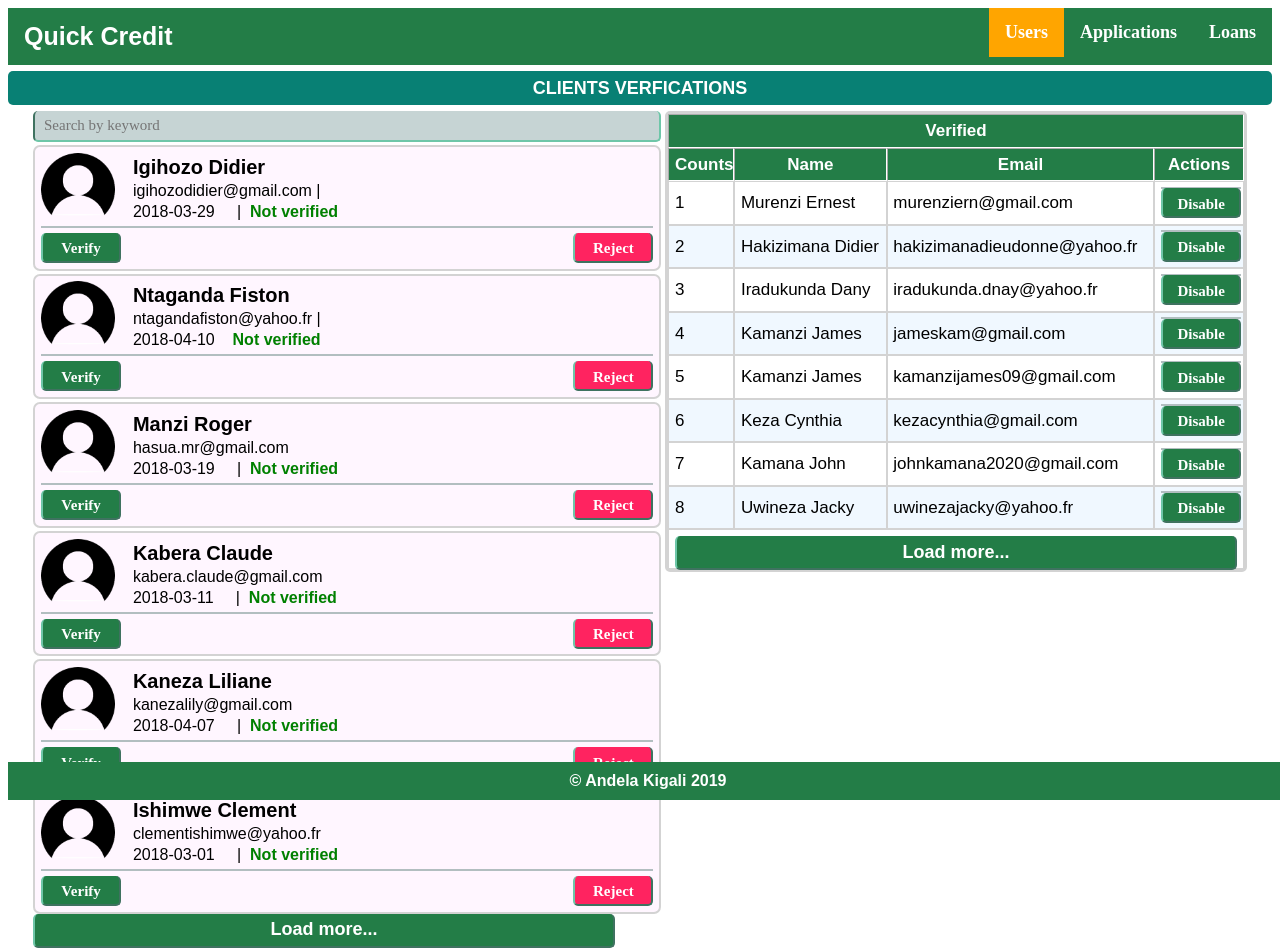
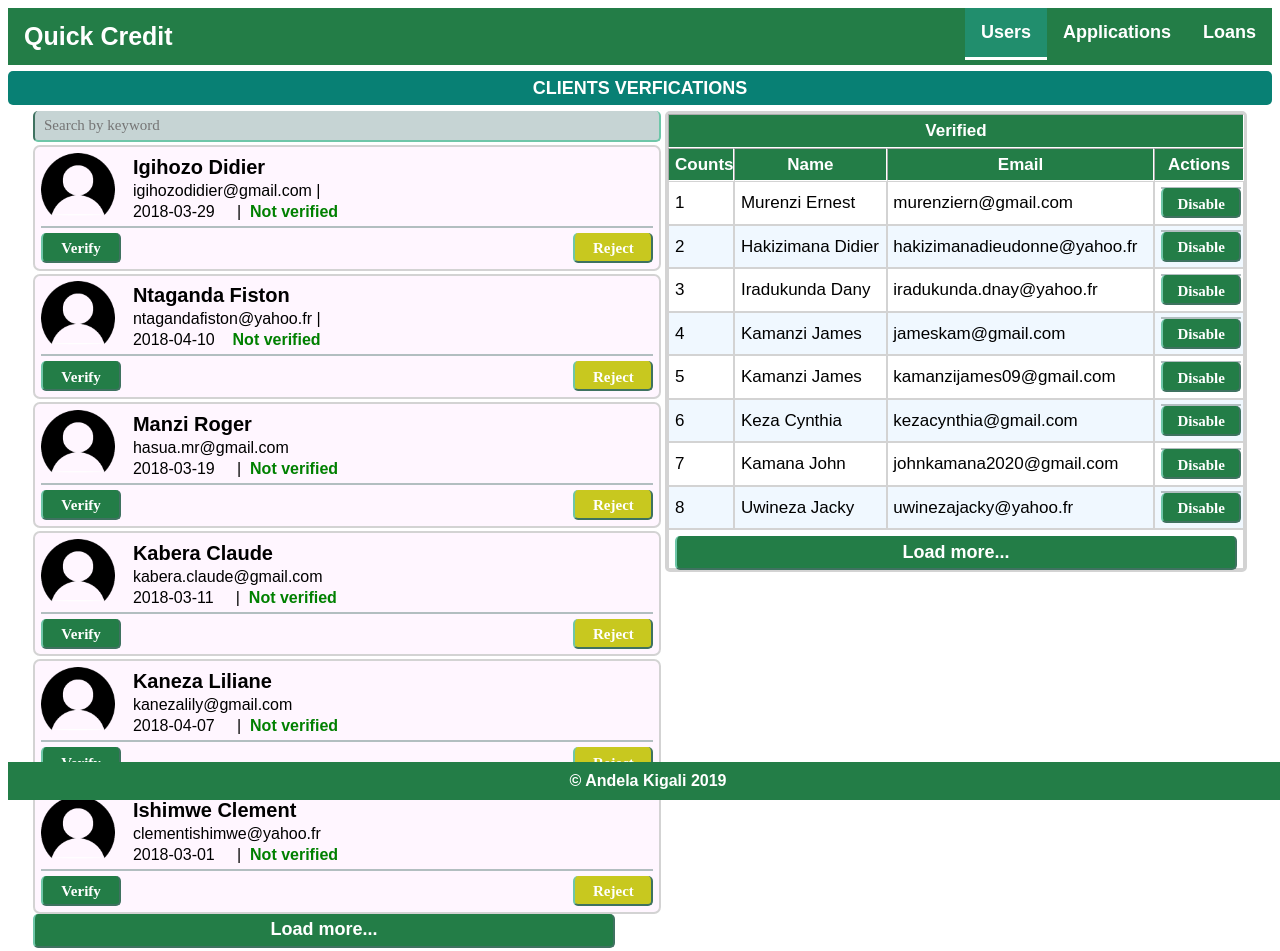
Before and after one commit to TheMottoRw/quickcredit, a website: page UI/clients.html in a window 1280 px wide. Drawn offline with Linux system fonts and the light colour scheme.

Commit message:
[chore] changes distractive colors
-change colors on menu background and when you hover it
-change background color of reject button

```diff
--- a/UI/css/styles.css
+++ b/UI/css/styles.css
@@ -121,14 +121,17 @@ li a {
   padding: 14px 16px;
   text-decoration: none;
   font-weight: bold;
-  font-size: 18px;
+	font-size: 18px;
+	font-family: Arial, Helvetica, sans-serif;
 }
 
 li a:hover {
-  background-color: blue;
+	background-color: rgba(30,168,166,0.4);
+	border-bottom: solid white 3px;
 }
 .active{
-	background-color:orange;
+	background-color:rgba(30,168,166,0.4);
+	border-bottom: solid white 3px;
 }
 /*Responsive layout*/
 * { box-sizing: border-box;}
@@ -380,7 +383,7 @@ font-size: 16px;
 	width: 80px;
 }
 .list-actions .reject{
-	background-color: #ff2360;
+	background-color: rgba(200, 200, 31, 1);/*rgba(27, 68, 152, 0.98)*/
 	float: right;
 }
 .text-status{
```
